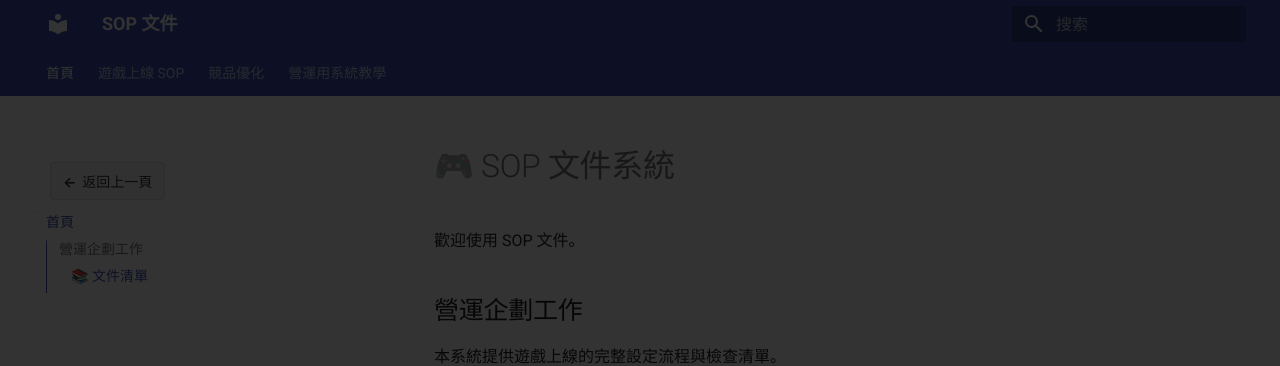
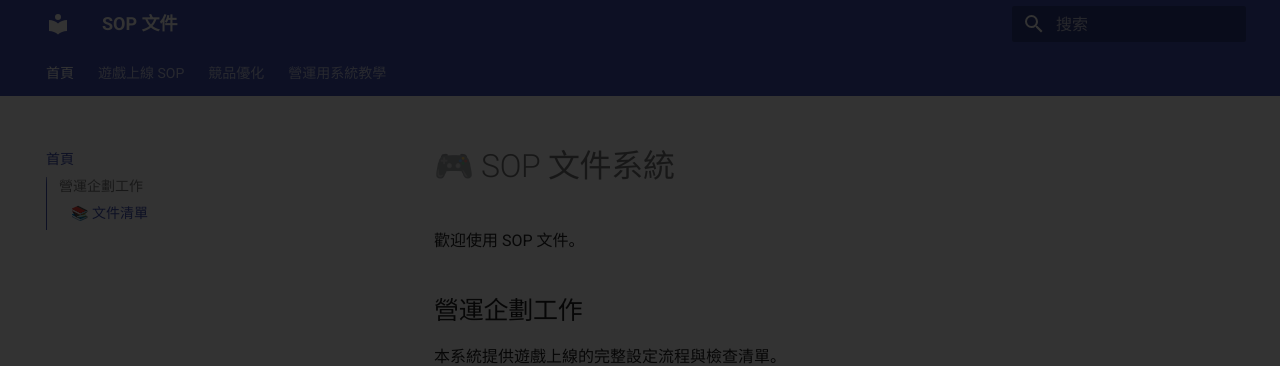
Before and after one commit to yayihuang-bit/sop-docs, an MkDocs documentation site: the page built from docs/index.md, in a window 1280 px wide. Shown: the top 366 px of the page. Built offline with MkDocs 1.6.1 and Material for MkDocs 9.7.7, drawn with Linux system fonts in a browser that asks for light colours.

Commit message:
移除目录中的返回上一页按钮
- 删除 back-button 相关 CSS 样式
- 删除 addBackButton JavaScript 函数
- 恢复到原始的菜单设计

Co-Authored-By: Claude Haiku 4.5 <noreply@anthropic.com>

```diff
--- a/overrides/main.html
+++ b/overrides/main.html
@@ -69,32 +69,6 @@
       }
     }
 
-    .back-button-container {
-      padding: 12px 16px;
-      border-bottom: 1px solid #e0e0e0;
-    }
-    .back-button {
-      display: inline-flex;
-      align-items: center;
-      gap: 6px;
-      padding: 8px 12px;
-      background-color: #f5f5f5;
-      border: 1px solid #ddd;
-      border-radius: 4px;
-      cursor: pointer;
-      font-size: 14px;
-      color: #333;
-      text-decoration: none;
-      transition: all 0.2s;
-    }
-    .back-button:hover {
-      background-color: #efefef;
-      border-color: #bbb;
-    }
-    .back-button::before {
-      content: '←';
-      font-weight: bold;
-    }
   </style>
 {% endblock %}
 
@@ -216,34 +190,10 @@
       }
     }
 
-    function addBackButton() {
-      var nav = document.querySelector('.md-nav');
-      if (nav && !document.querySelector('.back-button-container')) {
-        var container = document.createElement('div');
-        container.className = 'back-button-container';
-        var button = document.createElement('button');
-        button.className = 'back-button';
-        button.textContent = '返回上一頁';
-        button.onclick = function() {
-          if (window.history.length > 1) {
-            window.history.back();
-          }
-        };
-        container.appendChild(button);
-        nav.insertBefore(container, nav.firstChild);
-      }
-    }
-
     if (document.readyState === 'loading') {
-      document.addEventListener('DOMContentLoaded', function() {
-        initPasswordProtection();
-        setTimeout(addBackButton, 100);
-      });
+      document.addEventListener('DOMContentLoaded', initPasswordProtection);
     } else {
       initPasswordProtection();
-      setTimeout(addBackButton, 100);
     }
-
-    document.addEventListener('page:load', addBackButton);
   </script>
 {% endblock %}
```
